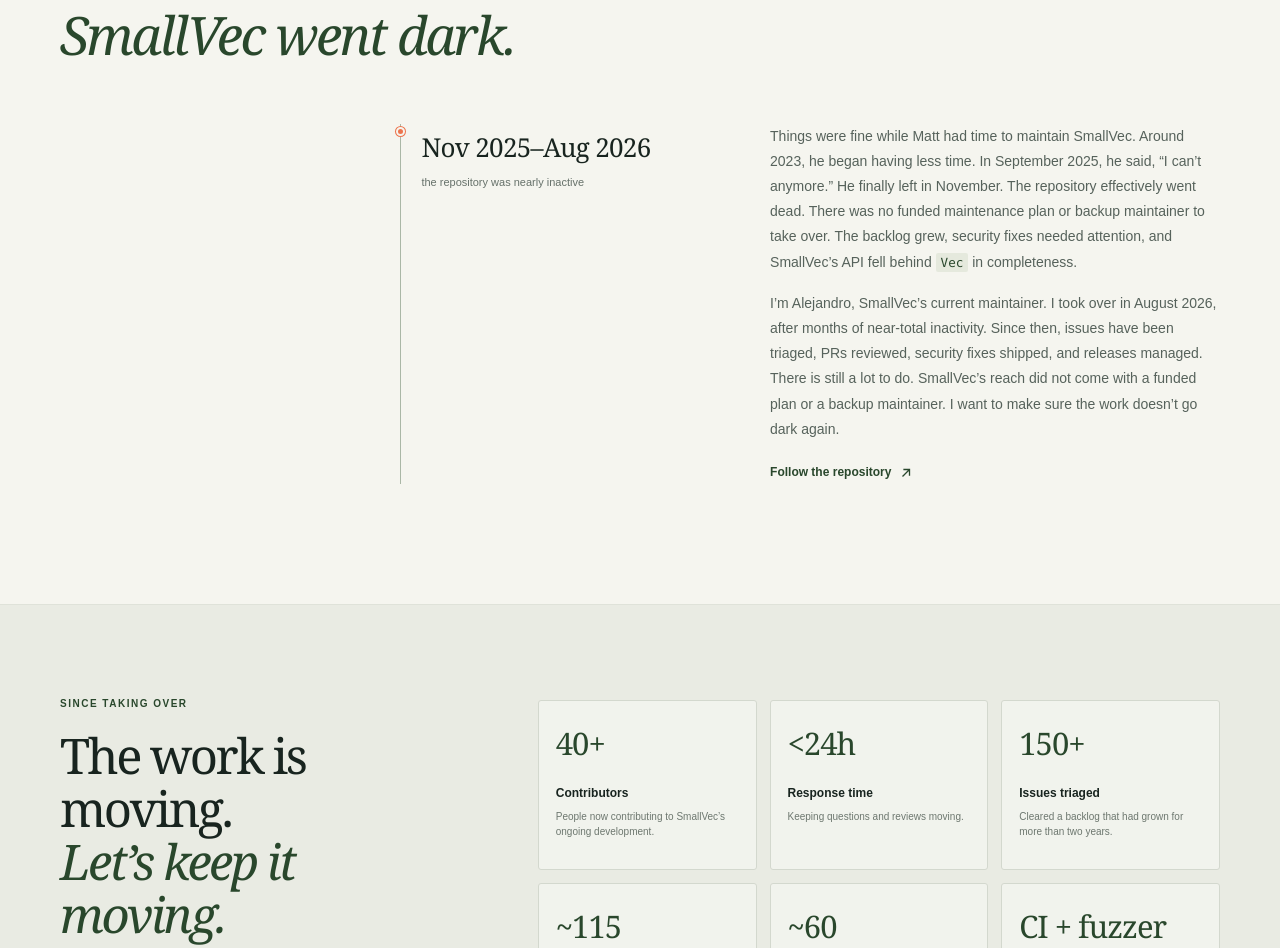
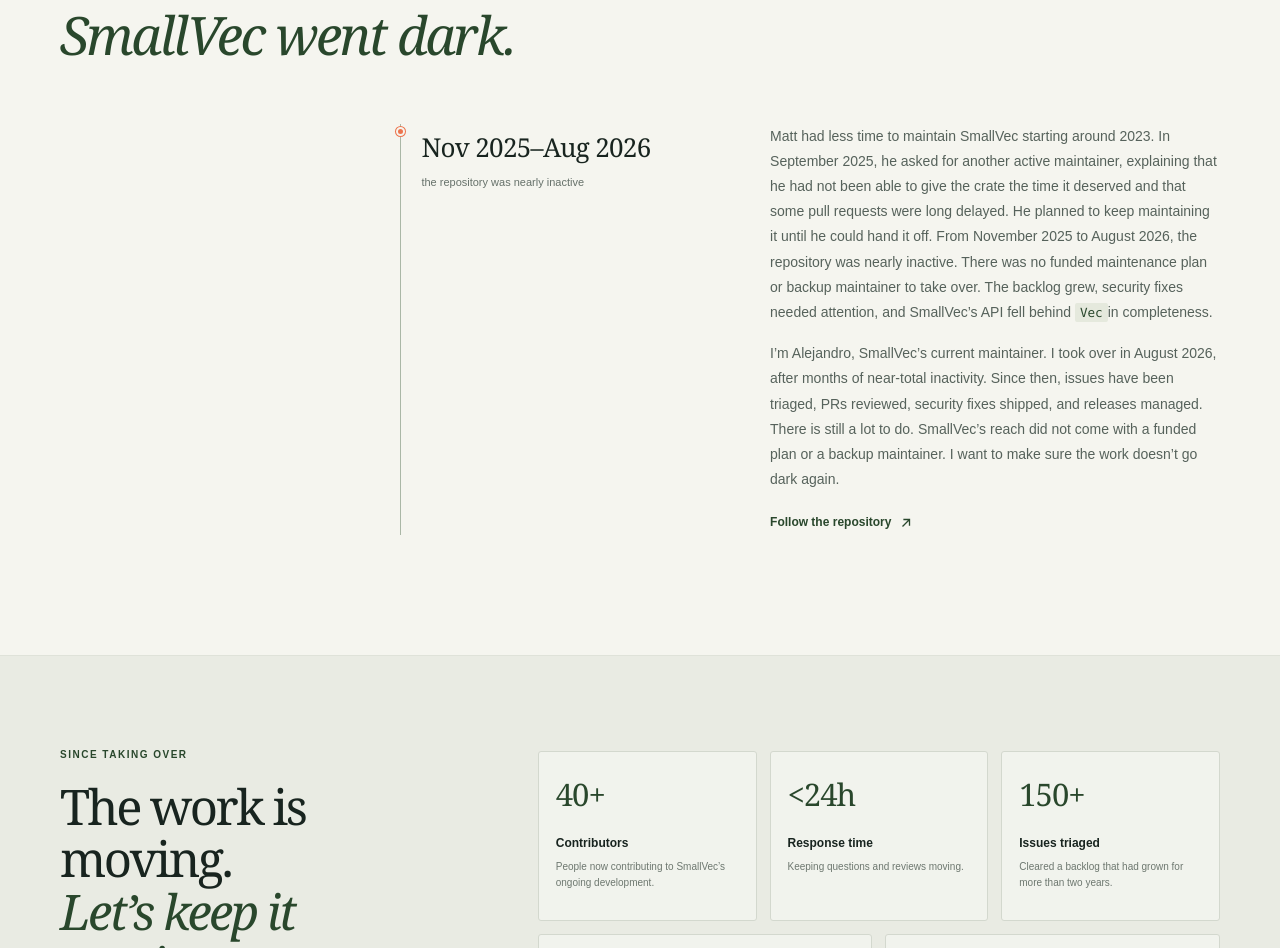
Before and after one commit to smallvec/smallvec.rs, a Next.js app: page / in a window 1280 px wide. Shown: the part 1204-2152 px from the top of the page. Built offline with nearby package versions, Linux system fonts and the light colour scheme.

Commit message:
feat: changes

```diff
--- a/app/globals.css
+++ b/app/globals.css
@@ -476,8 +476,9 @@ h1 em, h2 em {
 .work-intro h2 { font-size: clamp(38px, 4vw, 49px); }
 .work-intro > p:last-child { max-width: 280px; margin: 20px 0 0; color: var(--muted); font-size: 13px; line-height: 1.7; }
 .work-details { padding-top: 4px; }
-.work-grid { display: grid; grid-template-columns: repeat(3, 1fr); gap: 13px; }
-.work-card { min-height: 170px; padding: 19px 17px; border: 1px solid #d3d8ce; border-radius: 3px; background: rgba(255, 255, 255, .36); }
+.work-grid { display: grid; grid-template-columns: repeat(6, minmax(0, 1fr)); gap: 13px; }
+.work-card { grid-column: span 2; min-height: 170px; padding: 19px 17px; border: 1px solid #d3d8ce; border-radius: 3px; background: rgba(255, 255, 255, .36); }
+.work-card:nth-last-child(-n+2) { grid-column: span 3; }
 .work-card > strong { display: block; margin-bottom: 17px; color: var(--green-dark); font-family: Georgia, serif; font-size: 31px; font-weight: 400; letter-spacing: -1px; }
 .work-card h3 { margin-bottom: 7px; font-size: 12px; font-weight: 700; }
 .work-card p { margin: 0; color: #6d776f; font-size: 10px; line-height: 1.55; }
@@ -596,7 +597,10 @@ h1 em, h2 em {
   .memory-graphic { padding-top: 38px; }
   .story-content { margin-left: 18%; gap: 50px; }
   .work-inner { gap: 45px; }
-  .work-grid,
+  .work-grid { grid-template-columns: repeat(2, minmax(0, 1fr)); }
+  .work-grid .work-card,
+  .work-card:nth-last-child(-n+2) { grid-column: auto; }
+  .work-grid .work-card:last-child { grid-column: 1 / -1; }
   .contributors-grid { grid-template-columns: repeat(2, 1fr); }
   .contributors-heading { gap: 32px; }
   .funding-card { gap: 38px; padding: 50px 42px; }
--- a/app/page.tsx
+++ b/app/page.tsx
@@ -189,12 +189,15 @@ export default function Home() {
             </div>
             <div className="story-text">
               <p>
-                Things were fine while Matt had time to maintain SmallVec. Around 2023,
-                he began having less time. In September 2025, he said, “I can’t anymore.”
-                He finally left in November. The repository effectively went dead.
-                There was no funded maintenance plan or backup maintainer to take over.
-                The backlog grew, security fixes needed attention, and SmallVec’s API
-                fell behind <code>Vec</code> in completeness.
+                Matt had less time to maintain SmallVec starting around 2023. In
+                September 2025, he <a href="https://github.com/servo/rust-smallvec/issues/395" target="_blank" rel="noreferrer">asked for another active maintainer</a>,
+                explaining that he had not been able to give the crate the time it
+                deserved and that some pull requests were long delayed. He planned to
+                keep maintaining it until he could hand it off. From November 2025 to
+                August 2026, the repository was nearly inactive. There was no funded
+                maintenance plan or backup maintainer to take over. The backlog grew,
+                security fixes needed attention, and SmallVec’s API fell behind <code>Vec</code>
+                in completeness.
               </p>
               <p>
                 I’m Alejandro, SmallVec’s current maintainer. I took over in August
@@ -223,8 +226,7 @@ export default function Home() {
                 <article className="work-card"><strong>40+</strong><h3>Contributors</h3><p>People now contributing to SmallVec’s ongoing development.</p></article>
                 <article className="work-card"><strong>&lt;24h</strong><h3>Response time</h3><p>Keeping questions and reviews moving.</p></article>
                 <article className="work-card"><strong>150+</strong><h3>Issues triaged</h3><p>Cleared a backlog that had grown for more than two years.</p></article>
-                <article className="work-card"><strong>~115</strong><h3>PRs reviewed</h3><p>Contributions from across the community.</p></article>
-                <article className="work-card"><strong>~60</strong><h3>PRs authored &amp; merged</h3><p>Performance, CI, and the v2 architecture.</p></article>
+                <article className="work-card"><strong>180+</strong><h3>PRs merged</h3><p>Total since taking over.</p></article>
                 <article className="work-card"><strong>CI + fuzzer</strong><h3>New test infrastructure</h3><p>More coverage and stronger checks.</p></article>
               </div>
               <p className="release-note"><span className="release-icon">✓</span><span><strong>Security fixes shipped.</strong> Several vulnerabilities fixed, with a new fuzzer and CI adding stronger checks.</span></p>
```
